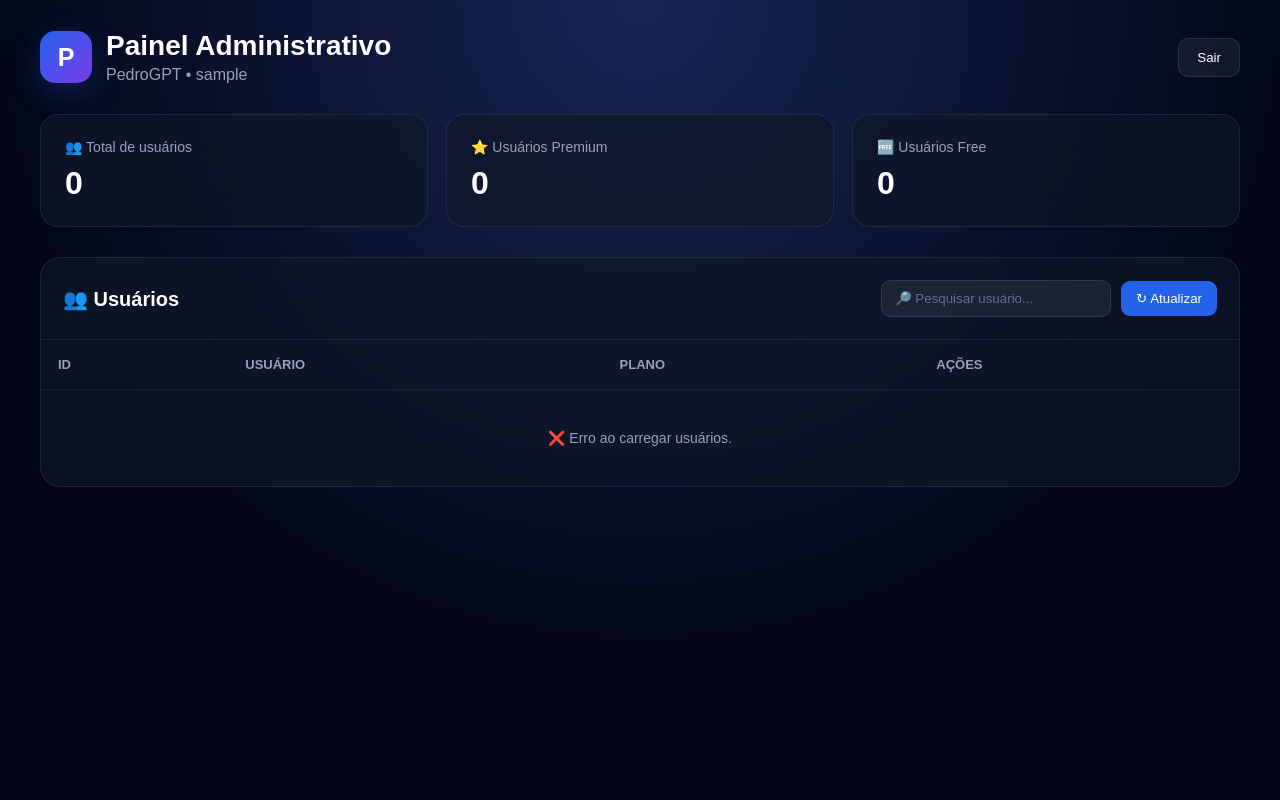
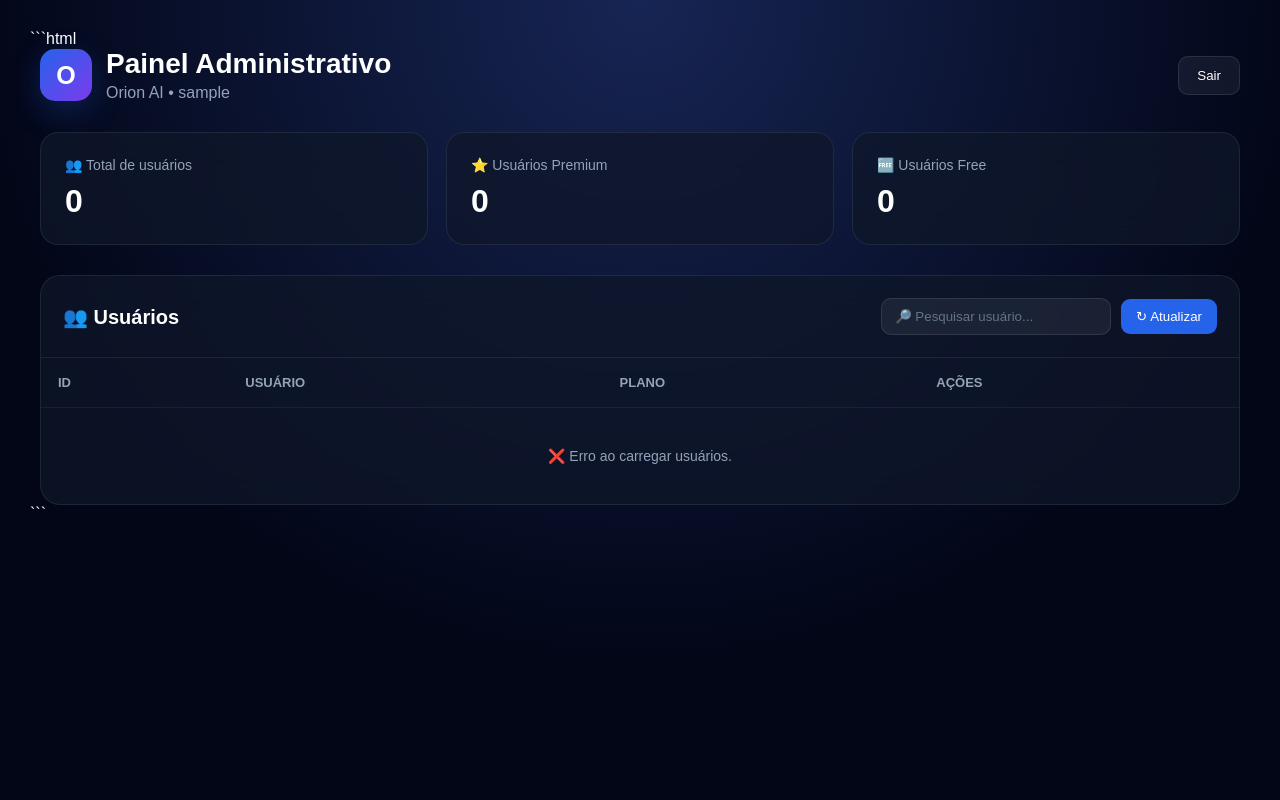
Before and after one commit to phramoslima24-web/PedroGPT, a Python web app: template templates/admin.html in a window 1280 px wide. Run offline with Jinja, Linux system fonts and the light colour scheme; the template is opened without the code that fills it: most values are stand-ins (such as "Sample title", 1, 10 or a date in 2020).

Commit message:
Update admin.html

````diff
--- a/templates/admin.html
+++ b/templates/admin.html
@@ -1,3 +1,4 @@
+```html
 <!DOCTYPE html>
 
 <html lang="pt-BR">
@@ -6,10 +7,12 @@
 
     <meta charset="UTF-8">
 
-    <meta name="viewport"
-          content="width=device-width, initial-scale=1.0">
+    <meta
+        name="viewport"
+        content="width=device-width, initial-scale=1.0"
+    >
 
-    <title>PedroGPT - Administração</title>
+    <title>Orion AI - Administração</title>
 
     <style>
 
@@ -22,16 +25,13 @@
 
         body {
             min-height: 100vh;
-
             background:
                 radial-gradient(
                     circle at top,
                     #172554,
                     #020617 65%
                 );
-
             color: white;
-
             padding: 30px;
         }
 
@@ -41,33 +41,26 @@
             margin: auto;
         }
 
-        /* HEADER */
-
         .header {
             display: flex;
             justify-content: space-between;
             align-items: center;
-
             margin-bottom: 30px;
-
             gap: 20px;
         }
 
         .logo-area {
             display: flex;
             align-items: center;
-
             gap: 14px;
         }
 
         .logo {
             width: 52px;
             height: 52px;
-
             display: flex;
             align-items: center;
             justify-content: center;
-
             border-radius: 15px;
 
             background:
@@ -96,42 +89,28 @@
 
         .logout {
             padding: 11px 18px;
-
-            border:
-                1px solid
-                rgba(255,255,255,.1);
-
+            border: 1px solid rgba(255,255,255,.1);
             border-radius: 10px;
-
-            background:
-                rgba(255,255,255,.06);
-
+            background: rgba(255,255,255,.06);
             color: white;
-
             cursor: pointer;
         }
 
         .logout:hover {
-            background:
-                rgba(255,255,255,.12);
+            background: rgba(255,255,255,.12);
         }
-
-        /* ESTATÍSTICAS */
 
         .stats {
             display: grid;
-
             grid-template-columns:
                 repeat(3, 1fr);
 
             gap: 18px;
-
             margin-bottom: 30px;
         }
 
         .stat {
             padding: 24px;
-
             border-radius: 18px;
 
             background:
@@ -141,15 +120,13 @@
                 1px solid
                 rgba(255,255,255,.08);
 
-            backdrop-filter:
-                blur(18px);
+            backdrop-filter: blur(18px);
 
             transition: .2s;
         }
 
         .stat:hover {
-            transform:
-                translateY(-2px);
+            transform: translateY(-2px);
 
             border-color:
                 rgba(255,255,255,.15);
@@ -157,9 +134,7 @@
 
         .stat-title {
             color: #94a3b8;
-
             font-size: 14px;
-
             margin-bottom: 10px;
         }
 
@@ -167,8 +142,6 @@
             font-size: 32px;
             font-weight: bold;
         }
-
-        /* PAINEL */
 
         .panel {
             background:
@@ -182,8 +155,7 @@
 
             overflow: hidden;
 
-            backdrop-filter:
-                blur(18px);
+            backdrop-filter: blur(18px);
         }
 
         .panel-header {
@@ -194,12 +166,8 @@
                 rgba(255,255,255,.08);
 
             display: flex;
-
-            justify-content:
-                space-between;
-
+            justify-content: space-between;
             align-items: center;
-
             gap: 15px;
         }
 
@@ -209,13 +177,9 @@
 
         .header-actions {
             display: flex;
-
             align-items: center;
-
             gap: 10px;
         }
-
-        /* PESQUISA */
 
         .search {
             width: 230px;
@@ -241,8 +205,7 @@
         }
 
         .search:focus {
-            border-color:
-                #6366f1;
+            border-color: #6366f1;
         }
 
         .refresh {
@@ -263,8 +226,6 @@
             opacity: .9;
         }
 
-        /* TABELA */
-
         .table-container {
             overflow-x: auto;
         }
@@ -277,7 +238,6 @@
         th,
         td {
             padding: 17px;
-
             text-align: left;
 
             border-bottom:
@@ -287,9 +247,7 @@
 
         th {
             color: #94a3b8;
-
             font-size: 13px;
-
             text-transform: uppercase;
         }
 
@@ -302,16 +260,13 @@
         }
 
         tbody tr {
-            transition:
-                background .15s;
+            transition: background .15s;
         }
 
         tbody tr:hover {
             background:
                 rgba(255,255,255,.025);
         }
-
-        /* BADGES */
 
         .badge {
             display: inline-block;
@@ -346,13 +301,9 @@
             color: #60a5fa;
         }
 
-        /* AÇÕES */
-
         .actions {
             display: flex;
-
             gap: 8px;
-
             flex-wrap: wrap;
         }
 
@@ -386,12 +337,8 @@
 
         .action:hover {
             opacity: .85;
-
-            transform:
-                translateY(-1px);
+            transform: translateY(-1px);
         }
-
-        /* MENSAGEM */
 
         #mensagem {
             position: fixed;
@@ -421,13 +368,9 @@
 
         .empty {
             padding: 40px;
-
             text-align: center;
-
             color: #94a3b8;
         }
-
-        /* RESPONSIVO */
 
         @media (max-width: 800px) {
 
@@ -445,7 +388,6 @@
 
             .panel-header {
                 flex-direction: column;
-
                 align-items: stretch;
             }
 
@@ -488,7 +430,6 @@
 
             .header-actions {
                 flex-direction: column;
-
                 align-items: stretch;
             }
 
@@ -511,14 +452,12 @@
 
 <div class="container">
 
-    <!-- HEADER -->
-
     <div class="header">
 
         <div class="logo-area">
 
             <div class="logo">
-                P
+                O
             </div>
 
             <div>
@@ -528,7 +467,7 @@
                 </h1>
 
                 <div class="subtitle">
-                    PedroGPT • {{ username }}
+                    Orion AI • {{ username }}
                 </div>
 
             </div>
@@ -544,8 +483,6 @@
 
     </div>
 
-
-    <!-- ESTATÍSTICAS -->
 
     <div class="stats">
 
@@ -598,8 +535,6 @@
 
     </div>
 
-
-    <!-- USUÁRIOS -->
 
     <div class="panel">
 
@@ -661,16 +596,14 @@
 
 </div>
 
+
 <div id="mensagem"></div>
+
 
 <script>
 
 let usuariosAtuais = [];
 
-
-/* ============================================================
-   MENSAGEM
-============================================================ */
 
 function mostrarMensagem(texto) {
 
@@ -689,14 +622,12 @@ function mostrarMensagem(texto) {
 }
 
 
-/* ============================================================
-   CARREGAR USUÁRIOS
-============================================================ */
-
 async function carregarUsuarios() {
 
     const tabela =
-        document.getElementById("listaUsuarios");
+        document.getElementById(
+            "listaUsuarios"
+        );
 
     tabela.innerHTML = `
         <tr>
@@ -709,7 +640,9 @@ async function carregarUsuarios() {
     try {
 
         const resposta =
-            await fetch("/api/admin/users");
+            await fetch(
+                "/api/admin/users"
+            );
 
         const dados =
             await resposta.json();
@@ -719,7 +652,7 @@ async function carregarUsuarios() {
             if (resposta.status === 403) {
 
                 window.location.href =
-                    "/admin/login";
+                    "/login";
 
                 return;
             }
@@ -769,20 +702,11 @@ async function carregarUsuarios() {
 }
 
 
-/* ============================================================
-   FILTRAR
-============================================================ */
-
 function filtrarUsuarios() {
 
     renderizarUsuarios();
-
 }
 
-
-/* ============================================================
-   RENDERIZAR
-============================================================ */
 
 function renderizarUsuarios() {
 
@@ -799,14 +723,9 @@ function renderizarUsuarios() {
             .toLowerCase();
 
     const usuariosFiltrados =
-        usuariosAtuais.filter(
-            usuario =>
-
+        usuariosAtuais.filter(usuario =>
             String(usuario.id)
-                    .includes(pesquisa)
-
-                ||
-
+                .includes(pesquisa) ||
             usuario.username
                 .toLowerCase()
                 .includes(pesquisa)
@@ -816,10 +735,7 @@ function renderizarUsuarios() {
 
         tabela.innerHTML = `
             <tr>
-                <td
-                    colspan="4"
-                    class="empty"
-                >
+                <td colspan="4" class="empty">
                     Nenhum usuário encontrado.
                 </td>
             </tr>
@@ -829,18 +745,15 @@ function renderizarUsuarios() {
     }
 
     tabela.innerHTML =
-        usuariosFiltrados
-            .map(usuario => {
+        usuariosFiltrados.map(usuario => {
 
             const isAdmin =
-                    usuario.admin === true;
+                usuario.username ===
+                "{{ username }}";
 
             let planoHTML;
 
-                if (
-                    usuario.plan ===
-                    "premium"
-                ) {
+            if (usuario.plan === "premium") {
 
                 planoHTML = `
                     <span class="badge premium">
@@ -862,9 +775,7 @@ function renderizarUsuarios() {
             if (isAdmin) {
 
                 acoes = `
-                        <span
-                            class="badge admin-badge"
-                        >
+                    <span class="badge admin-badge">
                         🔐 ADMIN
                     </span>
                 `;
@@ -875,8 +786,7 @@ function renderizarUsuarios() {
                     <div class="actions">
 
                         ${
-                                usuario.plan ===
-                                "premium"
+                            usuario.plan === "premium"
 
                             ? `
                                 <button
@@ -941,14 +851,9 @@ function renderizarUsuarios() {
                 </tr>
             `;
 
-            })
-            .join("");
+        }).join("");
 }
 
-
-/* ============================================================
-   ALTERAR PLANO
-============================================================ */
 
 async function alterarPlano(
     userId,
@@ -973,32 +878,23 @@ async function alterarPlano(
             await fetch(
                 `/api/admin/user/${userId}/plan`,
                 {
-
                     method: "POST",
 
                     headers: {
-
                         "Content-Type":
                             "application/json"
-
                     },
 
                     body: JSON.stringify({
-
                         plan: plano
-
                     })
-
                 }
             );
 
         const dados =
             await resposta.json();
 
-        if (
-            !resposta.ok ||
-            !dados.success
-        ) {
+        if (!resposta.ok || !dados.success) {
 
             mostrarMensagem(
                 dados.message ||
@@ -1025,10 +921,6 @@ async function alterarPlano(
 }
 
 
-/* ============================================================
-   EXCLUIR USUÁRIO
-============================================================ */
-
 async function excluirUsuario(
     userId,
     username
@@ -1047,19 +939,14 @@ async function excluirUsuario(
             await fetch(
                 `/api/admin/user/${userId}/delete`,
                 {
-
                     method: "DELETE"
-
                 }
             );
 
         const dados =
             await resposta.json();
 
-        if (
-            !resposta.ok ||
-            !dados.success
-        ) {
+        if (!resposta.ok || !dados.success) {
 
             mostrarMensagem(
                 dados.message ||
@@ -1086,21 +973,12 @@ async function excluirUsuario(
 }
 
 
-/* ============================================================
-   LOGOUT
-============================================================ */
-
 function logout() {
 
     window.location.href =
-        "/admin/logout";
-
+        "/logout";
 }
 
-
-/* ============================================================
-   INICIAR
-============================================================ */
 
 carregarUsuarios();
 
@@ -1109,3 +987,4 @@ carregarUsuarios();
 </body>
 
 </html>
+```
````
Lines whose indentation alone changed are shown as unchanged.
